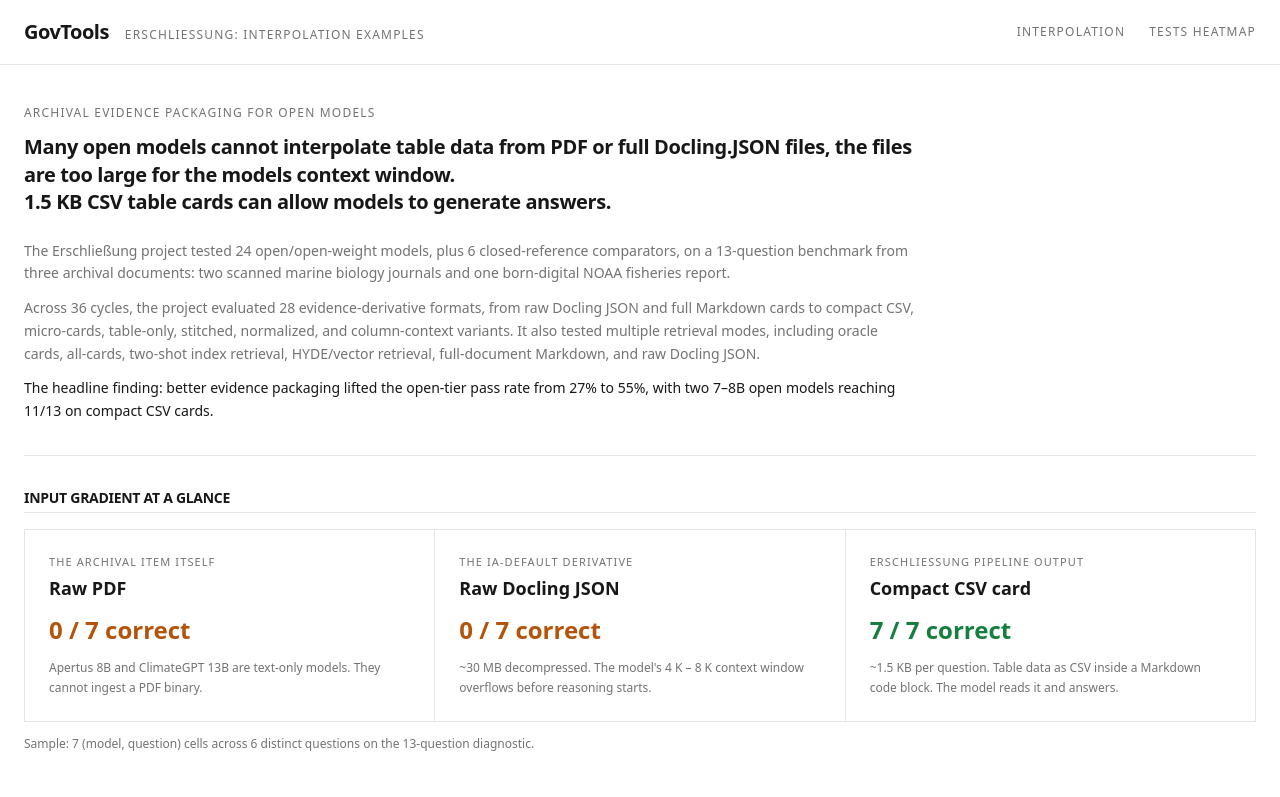
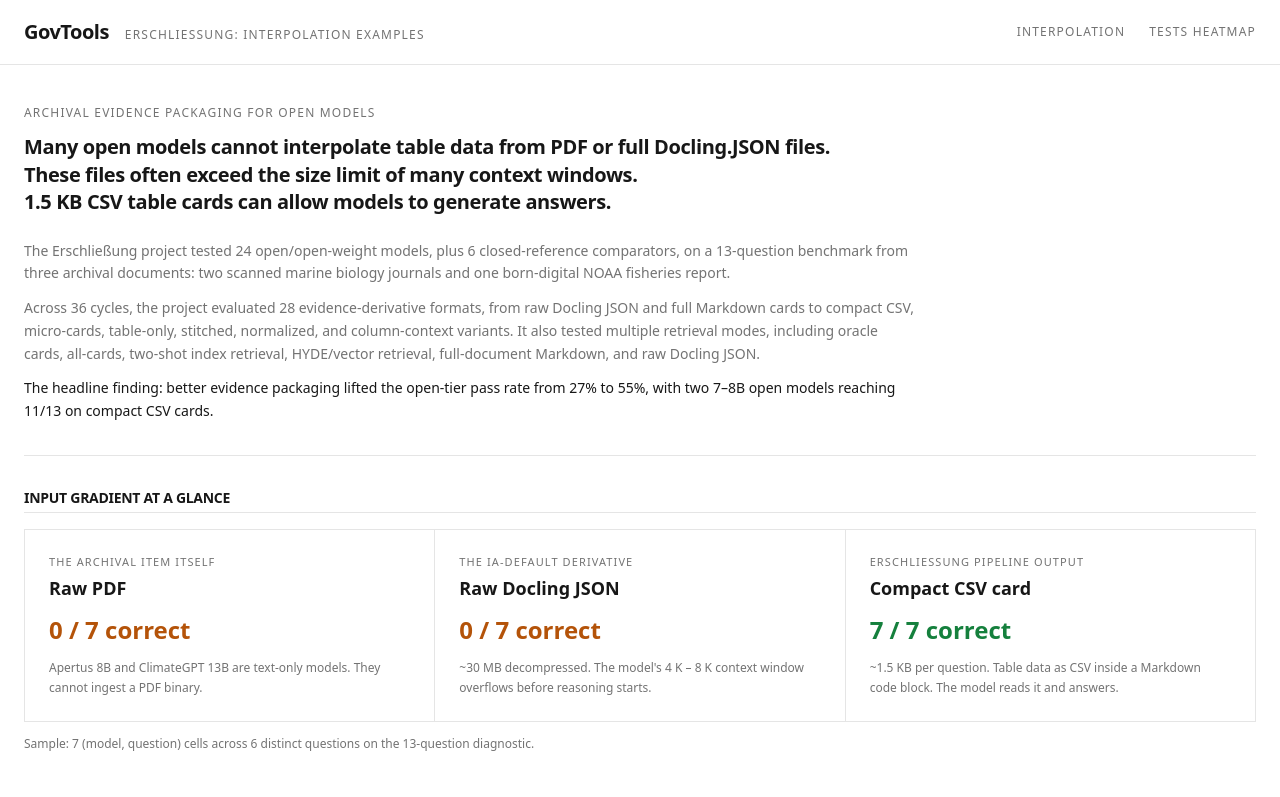
Before and after one commit to WelcomePastToday/govtools.org, a Next.js app: page /erschliessung/interpolation in a window 1280 px wide. Shown: the top 797 px of the page. Built offline with nearby package versions, Linux system fonts and the light colour scheme.

Commit message:
copy(interpolation): hero is now 3 lines (split context-window into its own sentence)

```diff
--- a/src/app/erschliessung/interpolation/page.tsx
+++ b/src/app/erschliessung/interpolation/page.tsx
@@ -136,7 +136,9 @@ export default function ErschliessungPage() {
             Archival evidence packaging for open models
           </div>
           <h1 className="text-lg md:text-xl font-bold tracking-tight leading-snug text-ink max-w-4xl mb-6">
-            Many open models cannot interpolate table data from PDF or full Docling.JSON files, the files are too large for the models context window.
+            Many open models cannot interpolate table data from PDF or full Docling.JSON files.
+            <br />
+            These files often exceed the size limit of many context windows.
             <br />
             1.5 KB CSV table cards can allow models to generate answers.
           </h1>
```
